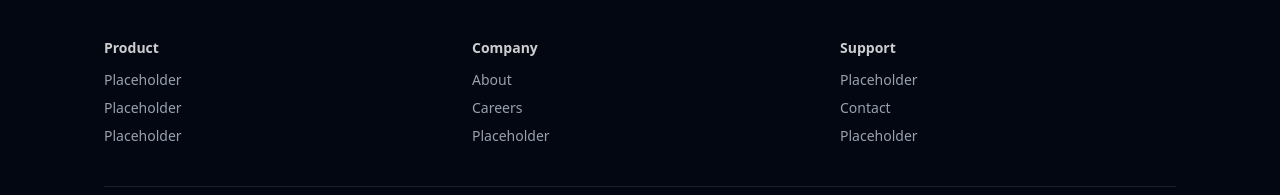
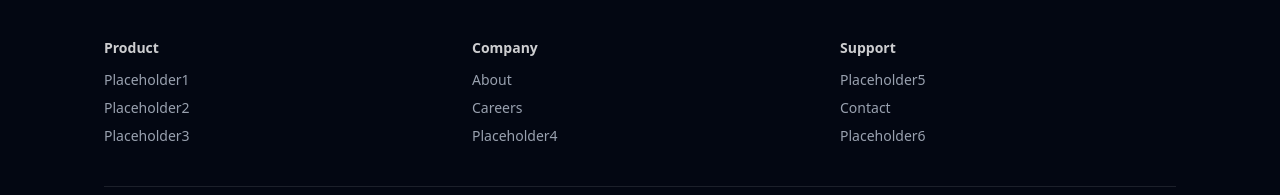
Before and after one commit to SpendlyTeam/Spendly, a Next.js app: page / in a window 1280 px wide. Shown: the part 1587-1782 px from the top of the page. Built offline with nearby package versions, Linux system fonts and the light colour scheme.

Commit message:
fix: keys with same value on Footer.tsx

```diff
--- a/src/shared/components/Footer.tsx
+++ b/src/shared/components/Footer.tsx
@@ -10,9 +10,9 @@ const nav: NavSection[] = [
   {
     title: "Product",
     items: [
-      { label: "Placeholder", href: "/" },
-      { label: "Placeholder", href: "/" },
-      { label: "Placeholder", href: "/" },
+      { label: "Placeholder1", href: "/" },
+      { label: "Placeholder2", href: "/" },
+      { label: "Placeholder3", href: "/" },
     ],
   },
   {
@@ -20,15 +20,15 @@ const nav: NavSection[] = [
     items: [
       { label: "About", href: "/about" },
       { label: "Careers", href: "/careers" },
-      { label: "Placeholder", href: "/" },
+      { label: "Placeholder4", href: "/" },
     ],
   },
   {
     title: "Support",
     items: [
-      { label: "Placeholder", href: "/" },
+      { label: "Placeholder5", href: "/" },
       { label: "Contact", href: "/contact" },
-      { label: "Placeholder", href: "/" },
+      { label: "Placeholder6", href: "/" },
     ],
   },
 ];
```
